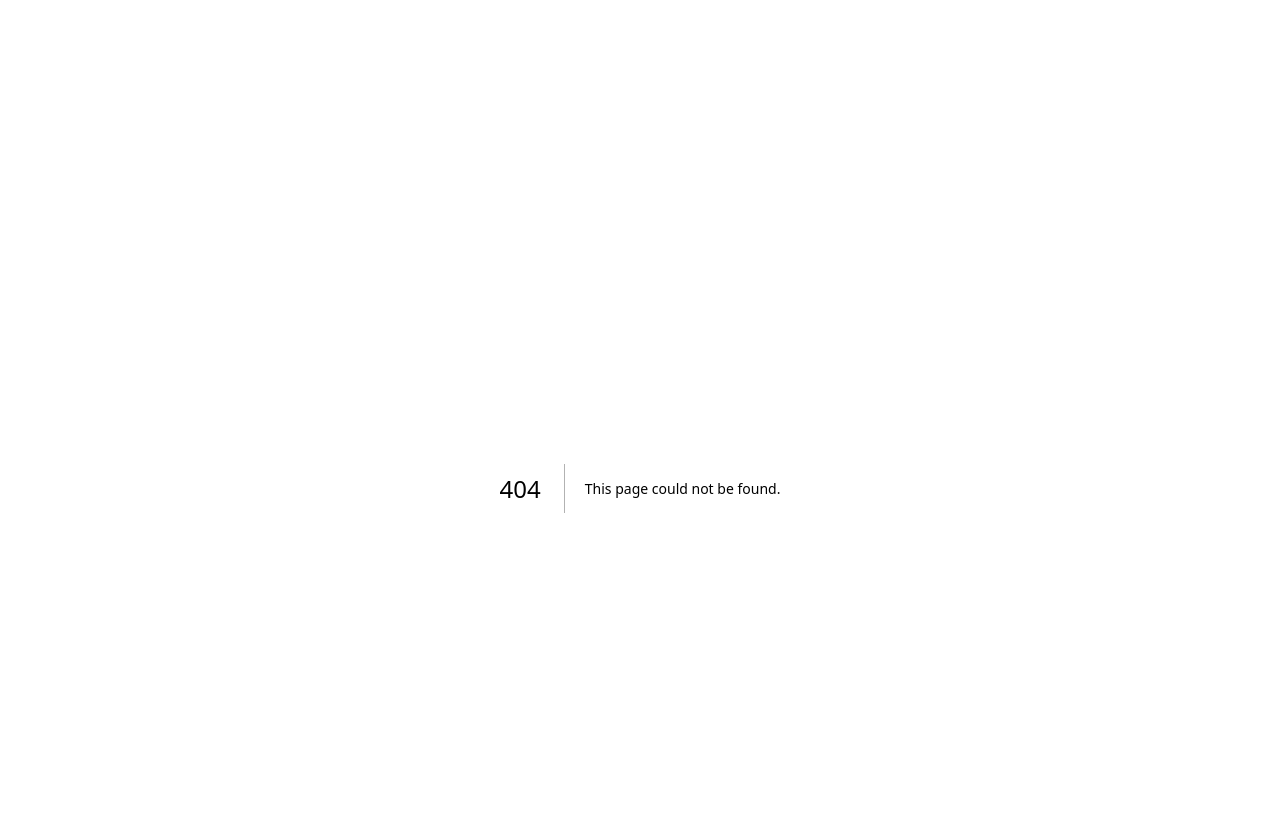
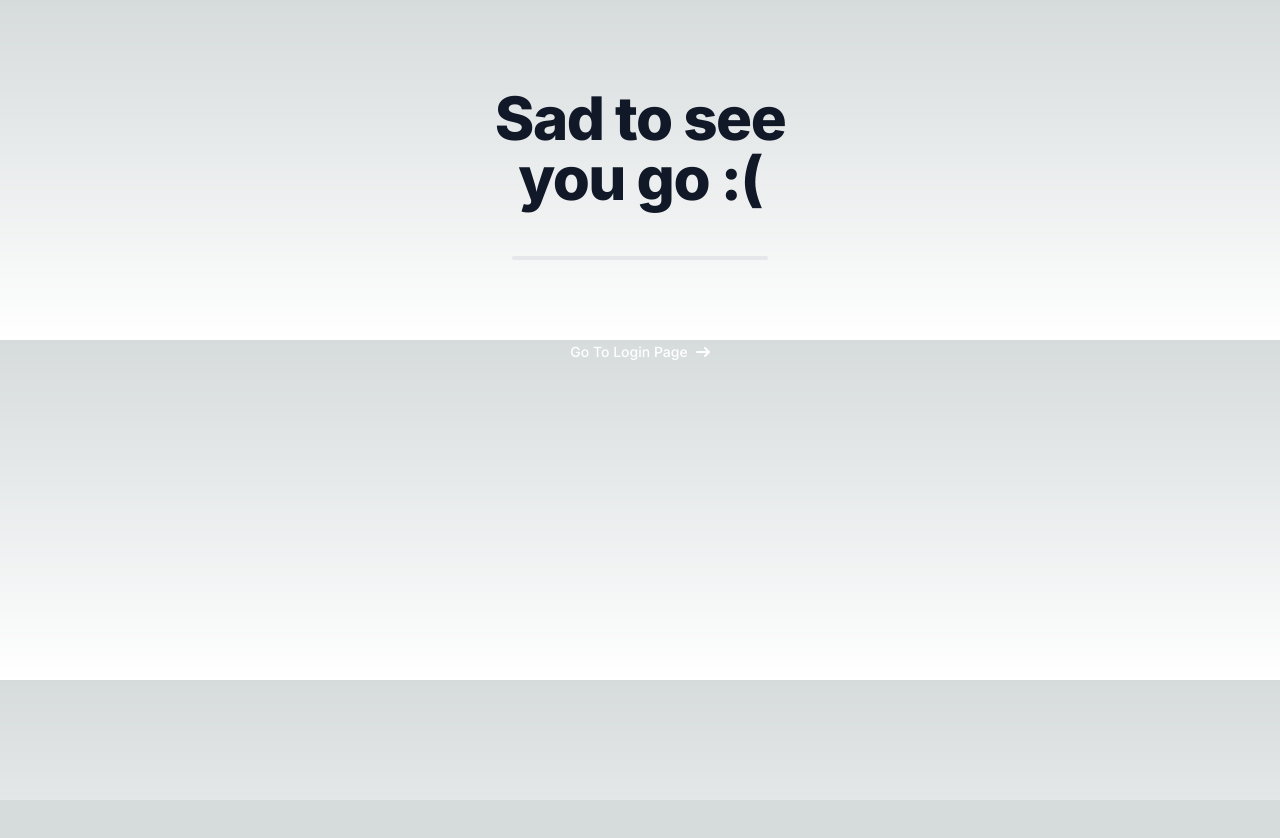
Before and after one commit to ertankara/next-auth-test, a Next.js app: page /auth/logout in a window 1280 px wide. Before the commit this address had no page. Shown: the top 838 px of the page. After the commit the page ends 800 px from the top, so only its background shows below. Built offline with nearby package versions, Linux system fonts and the light colour scheme; no server answers.

Commit message:
Add /auth/logout page

```diff
--- /dev/null
+++ b/app/auth/logout/page.tsx
@@ -0,0 +1,20 @@
+"use client"
+
+import { Title } from "@/app/components";
+import { ActionLink } from "@/app/components";
+import { Divider } from "@/app/components/Divider";
+import { signOut, useSession } from "next-auth/react"
+
+export default function Logout() {
+  const { status } = useSession();
+
+  if (status === "authenticated") signOut({ redirect: false });
+
+  return (
+    <>
+      <Title text="Sad to see you go :(" />
+      <Divider />
+      <ActionLink type="regular" text="Go to login page" href="/auth/login" />
+    </>
+  )
+};
```
